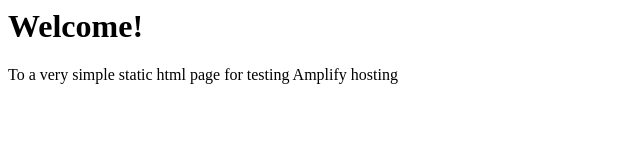
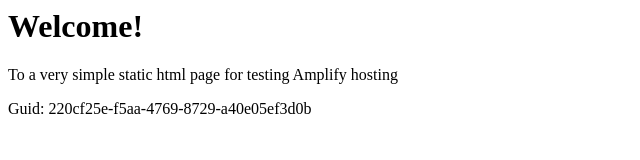
Before and after one commit to aws-aemilia-fra/Github-PR-Commit-Integration-Test-DoNotTouch-GithubWebhookPreviewCanaryTest-v1-prod-eu-central-1, a website: page src/index.html in a window 1280 px wide. Shown: the whole page, without its empty margins (0-640 px from the left). Drawn offline with Linux system fonts and the light colour scheme.

Commit message:
commit from integ tests

```diff
--- a/src/index.html
+++ b/src/index.html
@@ -1,3 +1,5 @@
+
+
 <html lang="en">
 
 <head>
@@ -10,6 +12,6 @@
 <body>
     <h1>Welcome!</h1>
     <p>To a very simple static html page for testing Amplify hosting</p>
-</body>
+    <p>Guid: 220cf25e-f5aa-4769-8729-a40e05ef3d0b</p></body>
 
 </html>
```
